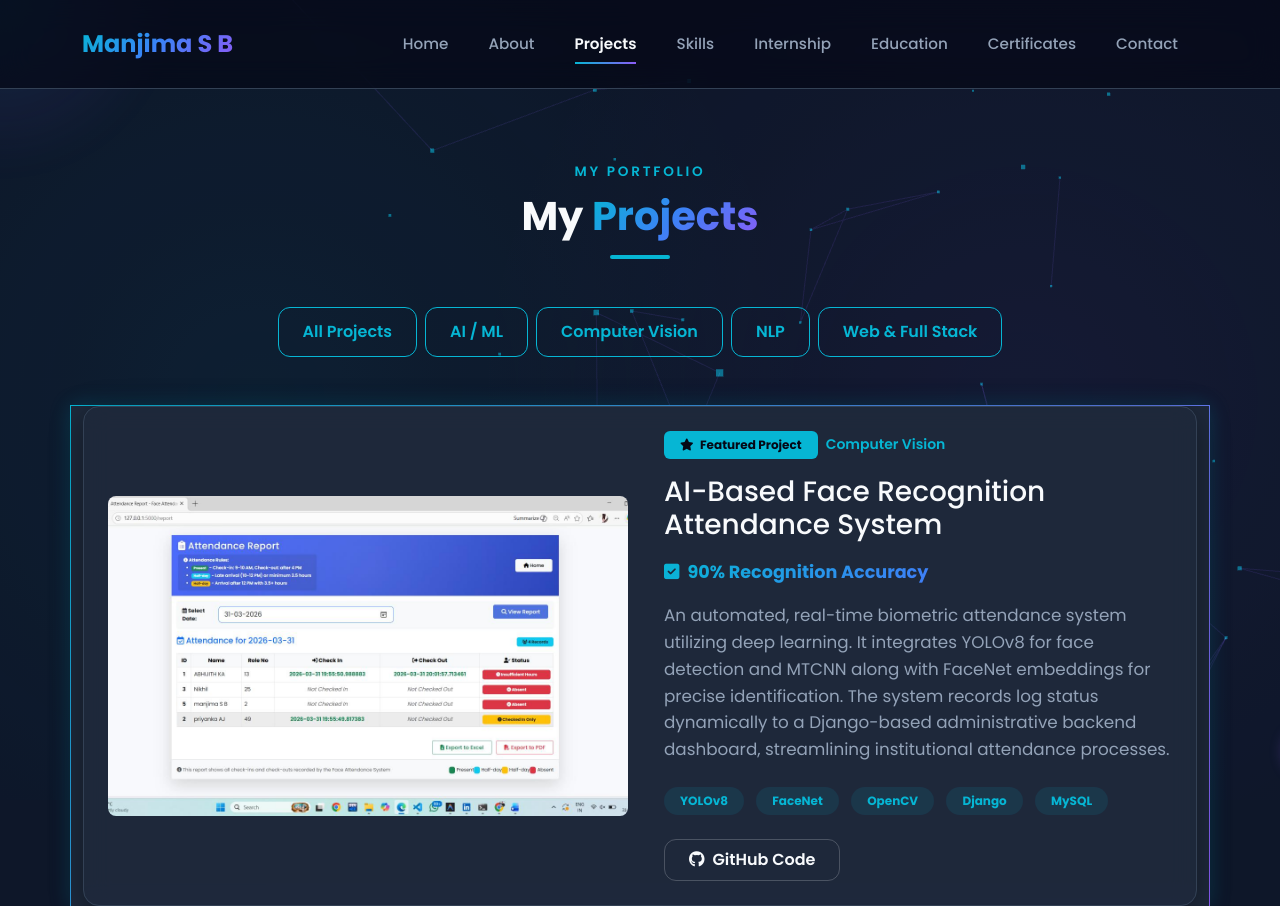
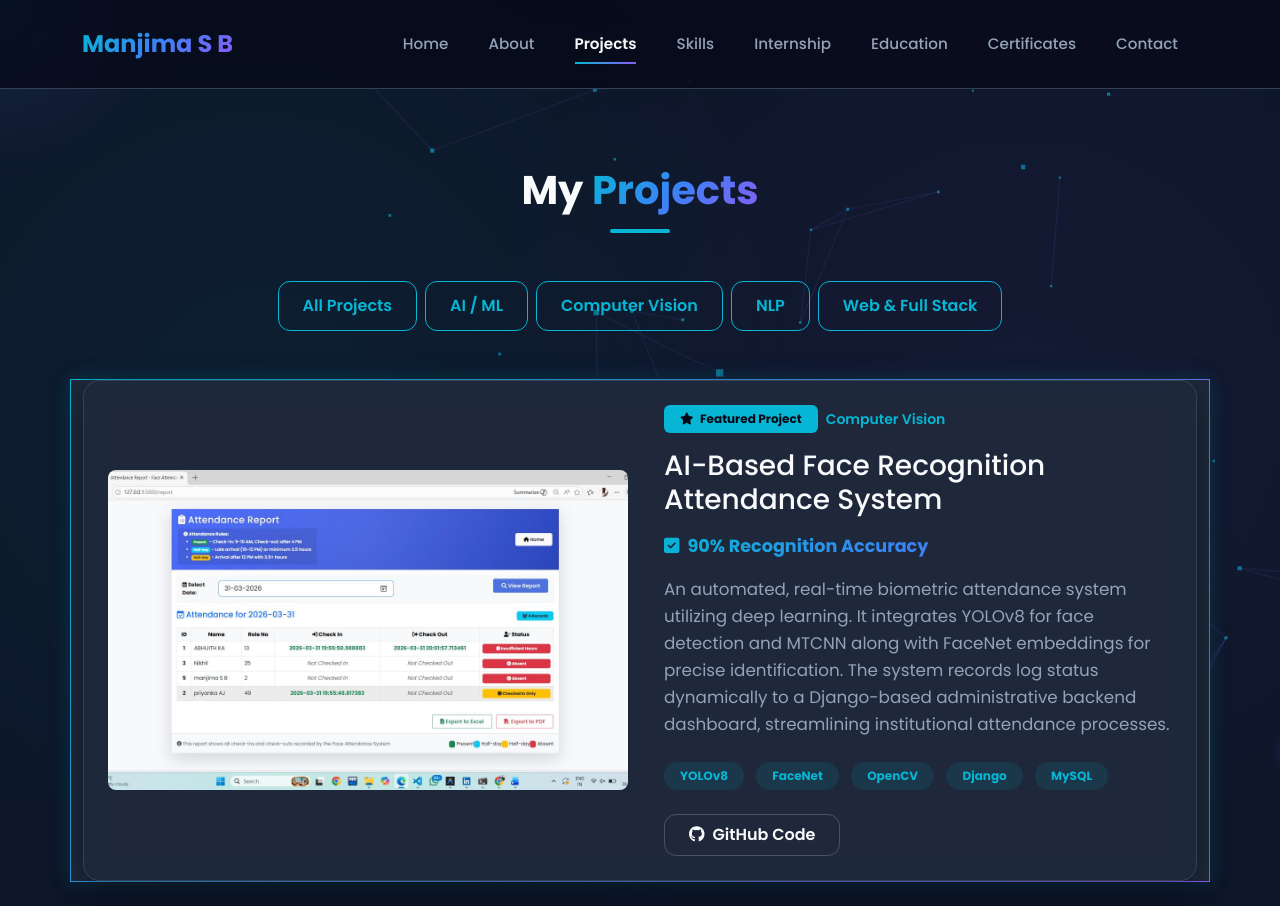
Before and after one commit to Manjima0712/Manjima_Portfolio, a Flask app: page /projects in a window 1280 px wide. Shown: the top 906 px of the page. Run offline with Flask 3, Linux system fonts and the light colour scheme; some libraries are stand-ins or nearby versions.

Commit message:
Remove My Portfolio subtitle from projects page

```diff
--- a/projects.html
+++ b/projects.html
@@ -100,7 +100,6 @@
 <section id="projects" class="section-padding bg-darker min-vh-100">
     <div class="container py-5">
         <div class="section-title text-center mb-5" data-aos="fade-up">
-            <span class="subtitle text-cyan text-uppercase tracking-wider">My Portfolio</span>
             <h1 class="title fw-bold text-white mt-2">My <span class="text-gradient">Projects</span></h1>
             <div class="title-line mx-auto"></div>
         </div>
--- a/templates/projects.html
+++ b/templates/projects.html
@@ -6,7 +6,6 @@
 <section id="projects" class="section-padding bg-darker min-vh-100">
     <div class="container py-5">
         <div class="section-title text-center mb-5" data-aos="fade-up">
-            <span class="subtitle text-cyan text-uppercase tracking-wider">My Portfolio</span>
             <h1 class="title fw-bold text-white mt-2">My <span class="text-gradient">Projects</span></h1>
             <div class="title-line mx-auto"></div>
         </div>
```
